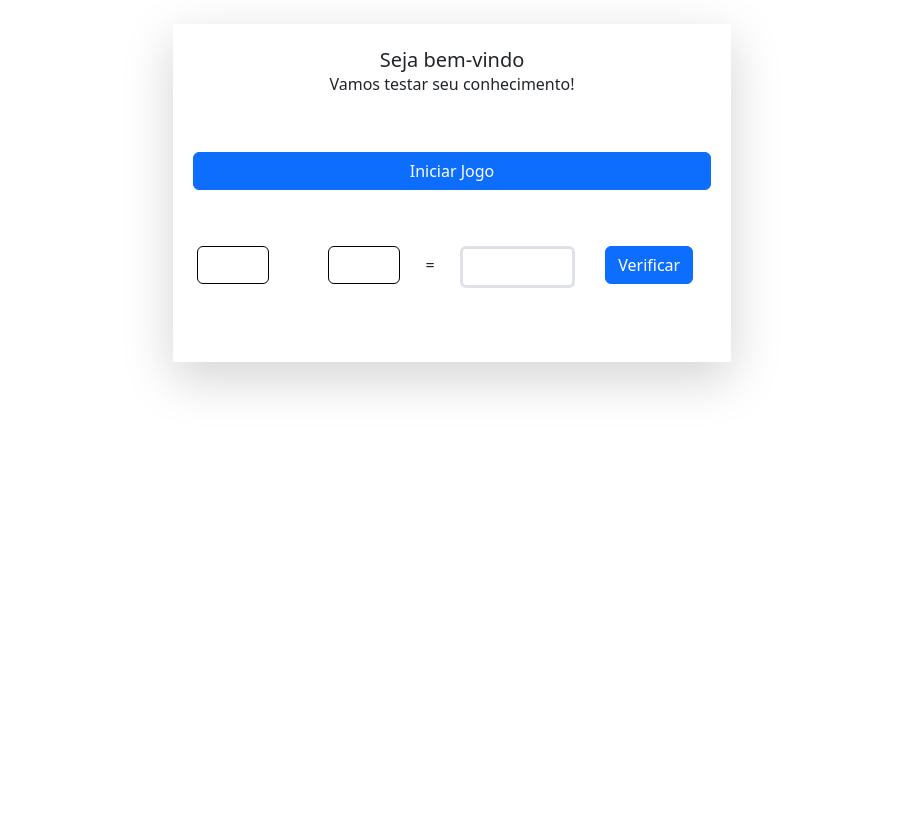
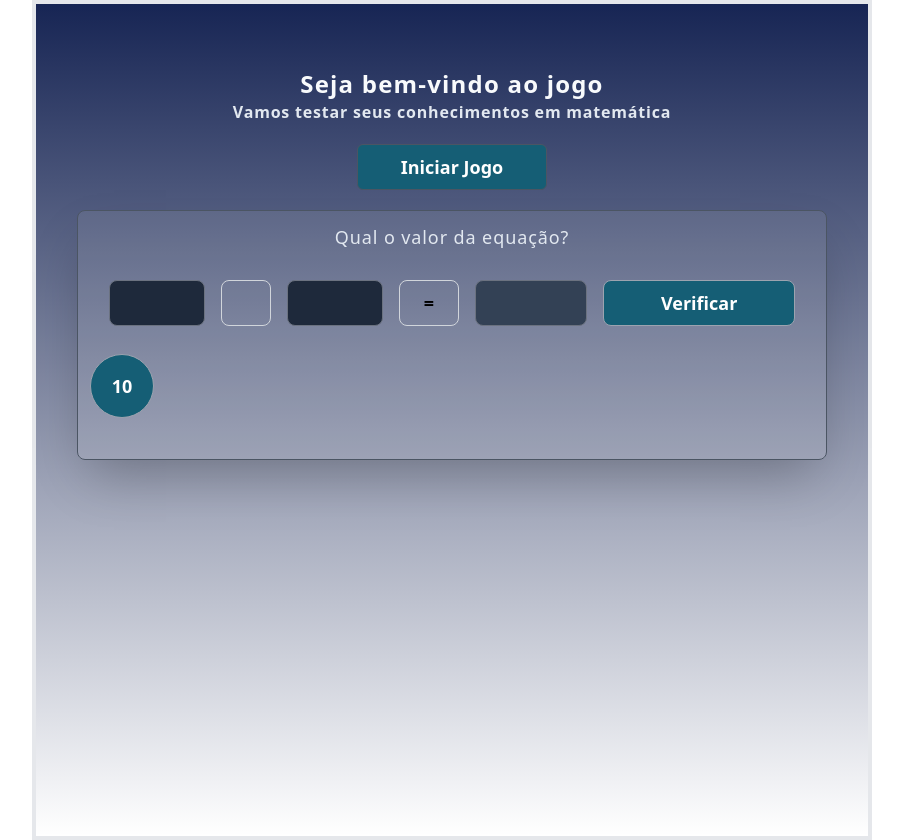
Before and after one commit to OberisSantos/jogo, a Django app: page / in a window 1280 px wide. Shown: the whole page, without its empty margins (188-1091 px from the left). Before the commit the page ends 393 px from the top, so only its background shows below. Run offline with Django 4.2, Linux system fonts and the light colour scheme; some libraries are stand-ins or nearby versions.

Commit message:
temporizador

```diff
--- a/jogo/templates/index.html
+++ b/jogo/templates/index.html
@@ -5,129 +5,177 @@
     <meta charset="UTF-8">
     <meta name="viewport" content="width=device-width, initial-scale=1.0">
     <title>Document</title>
-    <link href="https://cdn.jsdelivr.net/npm/bootstrap@5.3.2/dist/css/bootstrap.min.css" rel="stylesheet" integrity="sha384-T3c6CoIi6uLrA9TneNEoa7RxnatzjcDSCmG1MXxSR1GAsXEV/Dwwykc2MPK8M2HN" crossorigin="anonymous">
+    <!--<link href="https://cdn.jsdelivr.net/npm/bootstrap@5.3.2/dist/css/bootstrap.min.css" rel="stylesheet" integrity="sha384-T3c6CoIi6uLrA9TneNEoa7RxnatzjcDSCmG1MXxSR1GAsXEV/Dwwykc2MPK8M2HN" crossorigin="anonymous">-->
     <script src="http://code.jquery.com/jquery-2.0.3.js"></script>
+    <script src="https://cdn.tailwindcss.com"></script>
+    <script>
+        tailwind.config = {
+          theme: {
+            extend: {
+              colors: {
+                clifford: '#da373d',
+              }
+            }
+          }
+        }
+    </script>
+    <style type="text/tailwindcss">
+        @layer utilities {
+          .content-auto {
+            content-visibility: auto;
+          }
+        }
+    </style>
+
+
 </head>
 <body>
+    <section class="mx-auto box-content h-screen w-[800px] border-4 bg-gradient-to-b from-blue-950 p-4">
+        <article class="mx-auto mt-12 flex flex-col rounded-lg text-center">
+          <h2 class="text-2xl font-bold tracking-wider text-slate-50">Seja bem-vindo ao jogo</h2>
+          <p class="text-base font-semibold tracking-wider text-slate-200">Vamos testar seus conhecimentos em matemática</p>
+        </article>
 
-    <div class="container d-flex justify-content-center">
-        <div  class='row justify-content-center w-50'>
-            <div class="card-body mt-4 shadow-lg p-4 text-center">
-                <h5 class="card-title">Seja bem-vindo</h5>
-                <p class="card-text">Vamos testar seu conhecimento!</p>
-                <div class="row p-2 mb-5 mt-5">
-                    <button type="button" class="btn btn-primary" onclick=iniciarJogo()>Iniciar Jogo</button>
+        <div class="m-5 flex justify-center gap-3">
+          <button id="iniciarJogoBtn" class="w-1/4 rounded-md border border-gray-600 bg-cyan-800 py-2 text-lg font-bold text-white duration-200 hover:-translate-y-1 hover:scale-110 hover:bg-cyan-900">Iniciar Jogo</button>
+          <button id="pauseJogoBtn" class="w-1/4 rounded-md border border-gray-600 bg-amber-800 py-2 text-lg font-bold text-white duration-200 hover:-translate-y-1 hover:scale-110 hover:bg-amber-900" style="display: none;">Pausar Jogo</button>
         </div>
 
-
-                <form class="row g-3">
-                    <div class="col-2">
-                      <label for="numero_1" class="visually-hidden">Número 1</label>
-                      <input type="text" readonly class="form-control-plaintext border border-black rounded text-center" id="numero_1" value="">
-                    </div>
-                    <div class="col-1">
-                        <label for="operacao" class="visually-hidden border border-black rounded text-center">Número 1</label>
-                        <input type="text" readonly class="form-control-plaintext text-center" id="operacao" value="">
-                    </div>
-                    <div class="col-2">
-                        <label for="numero_2" class="visually-hidden">Número 2</label>
-                        <input type="number" readonly class="form-control-plaintext border border-black rounded text-center" id="numero_2" value="">
-                    </div>
-                    <div class="col-1">
-                        <label for="igual" class="visually-hidden">Número 1</label>
-                        <input type="text" readonly class="form-control-plaintext text-center" id="igual" value="=">
-                    </div>
-                    <div class="col-3">
-                        <label for="resposta" class="visually-hidden">Resposta</label>
-                        <input type="number" class="form-control border-3 rounded text-center" name="resposta" id = "resposta" value="">
+        <div id="operacaoCard" class="mx-auto flex h-[250px] w-[750px] flex-col justify-between space-y-5 rounded-lg border border-gray-600 bg-neutral-300 bg-opacity-10 p-3 shadow-2xl">
+          <div class="w-full">
+            <p class="text-center text-lg font-medium tracking-wider text-slate-200">Qual o valor da equação?</p>
           </div>
 
-                    <div class="col-3">
-                      <button type="button" class="btn btn-primary" id="verificar" onclick=verificarResposta() oninput="habilitarBotaoVerificar()">Verificar</button>
+          <div class="flex mx-auto space-x-4">
+            <span id="primeiroNu" class="w-24 text-center rounded-lg border border-gray-500 bg-slate-800  py-2 text-lg font-bold tracking-wide text-stone-50"></span>
+            <span id="operador" class="rounded-lg border border-gray-300 px-6 py-2 text-lg font-bold"></span>
+            <span id="segundoNu" class="text-center rounded-lg border border-gray-500 bg-slate-800 w-24 py-2 text-lg font-bold tracking-wide text-stone-50"></span>
+            <span class="rounded-lg border border-gray-300 px-6 py-2 text-lg font-bold">=</span>
+            <input id="respostaInput" class="text-center w-28 rounded-lg border border-gray-500 bg-slate-700 w-20 py-2 text-lg font-bold tracking-wide text-stone-50 hover:bg-slate-800" type="text" required disabled/>
+
+            <button id="verificarBtn" class="w-48 rounded-lg border border-gray-400 bg-cyan-800 py-2 text-lg font-bold text-white duration-200 hover:scale-110 hover:bg-cyan-900" disabled>Verificar</button>
           </div>
-                </form>
 
-                <div id="tempo"></div>
+          <div id="temporizador" class="font-bold text-white text-lg flex w-16 h-16 bg-cyan-800 rounded-full border border-gray-400 justify-center items-center">10
+          </div>
 
-                <div class="card-text alert mt-3" id="resposta-alerta" role="alert">   </div>
+          <div class="flex w-full justify-center">
+            <div style="display: none;" id="txtResposta" class="flex w-auto px-3 rounded-md bg-cyan-800 py-1 text-center text-sm tracking-wider text-slate-100"></p>
+          </div>
+        </div>
+      </section>
 
 
-            </div>
-        </div>
-    </div>
+    <script>
+        const iniciarJogoBtn = document.querySelector("#iniciarJogoBtn");
+        const pauseJogoBtn = document.querySelector("#pauseJogoBtn");
+        const primeiroNu = document.querySelector("#primeiroNu");
+        const segundoNu = document.querySelector("#segundoNu");
+        const operador = document.querySelector("#operador");
+        const respostaInput = document.getElementById("respostaInput");
+        const verificarBtn = document.querySelector("#verificarBtn");
+        const txtResposta = document.querySelector("#txtResposta");
+        const temporizador = document.querySelector("#temporizador");
 
-    <script>
-        var  valores;
+
+        iniciarJogoBtn.addEventListener("click", startJogo);
+        pauseJogoBtn.addEventListener("click", pauseJogo);
+        verificarBtn.addEventListener("click", verificarResposta);
+
+        iniciarJogoBtn.addEventListener("click", startTemporizador);
+        pauseJogoBtn.addEventListener("click", pauseTemporizador);
+
+
+        let dados;
+        let intervalo;
+        let isPause = false;
+        let segundos = 10;
+
+        function startTemporizador(){
+          isPause = false;
+          intervalo = setInterval(() => {
+            if(!isPause){
+              temporizador.textContent = segundos;
+              segundos--;
+              if(segundos < 0){
+                txtResposta.style.display = "block";
+                txtResposta.textContent = "Tempo esgotado";
+                verificarBtn.disabled = true;
+
+                pauseTemporizador();
+                setTimeout(() => {
+                  txtResposta.style.display = "none";
+                  startJogo();
+                  startTemporizador()
+                  verificarBtn.disabled = false;}, 2000);
+              }
+            }
+          },1000);
+        }
+
+        function pauseTemporizador(){
+          isPause = true;
+          clearInterval(intervalo);
+          segundos = 10
+        }
 
         function verificarResposta(){
-            var resposta = document.getElementById('resposta').value;
-            var resposta_certa = valores.resposta;
-            var resposta_alerta = document.getElementById('resposta-alerta');
+          if(respostaInput.value == ""){
+            respostaInput.focus();
+          }else{
+            pauseTemporizador();
 
-            if(resposta == resposta_certa){
-                resposta_alerta.innerText = "Resposta correta! Parabéns!";
-                resposta_alerta.classList.remove('alert-danger');
-                resposta_alerta.classList.add('alert-success');
+            var respostaSugerida = respostaInput.value;
+            var respostaCorreta = dados.resposta;
+            txtResposta.style.display = "block";
+            if(respostaSugerida == respostaCorreta){
+              txtResposta.textContent = "Resposta correta! Parabéns!";
+            }else{
+              txtResposta.textContent = "Resposta errada. A resposta certa é: " +respostaCorreta;
+            }
             setTimeout(() => {
-                    clearTimeout(neuTime);
-                    iniciarJogo()}, 2000);
-
-            }else{
-                resposta_alerta.innerText = "Resposta errada. A resposta certa é: " +resposta_certa;
-                resposta_alerta.classList.remove('alert-success');
-                resposta_alerta.classList.add('alert-danger');
-                setTimeout(() => {
-                    clearTimeout(neuTime);
-                    iniciarJogo()}, 2000);
-            }
+              txtResposta.style.display = "none";
+              startJogo();
+              startTemporizador()
+            }, 2000);
+          };
         }
 
+        function startJogo(){
+          iniciarJogoBtn.style.display = "none";
+          pauseJogoBtn.style.display = "block";
 
-        function contador(tempo){
-            var elementoTempo = document.getElementById('tempo');
-            if (tempo >= 0) {
-                elementoTempo.textContent = tempo;
-                tempo--;
-                console.log(tempo);
-                setTimeout(() => {contador(tempo)}, 1000); // Chama a função novamente após 1 segundo
-            }else{
-                elementoTempo.textContent = "Tempo exgotado";
-
-            }
-        }
-        function iniciarJogo(){
-
-            document.getElementById('resposta').value = "";
+          respostaInput.value= "";
+          verificarBtn.disabled = false;
+          respostaInput.disabled = false;
           $.ajax({
               url: "jogar",
               type: "get",
               datatype: "json",
               success: function(data){
-                    valores = data.resposta;
-                    document.getElementById('numero_1').value = valores.numero1;
-                    document.getElementById('numero_2').value = valores.numero2;
-                    document.getElementById('operacao').value = valores.operacao;
-                    const neuTime = setTimeout(() => {iniciarJogo()}, 10000);
+                  dados = data.resposta;
+                  primeiroNu.textContent = dados.numero1;
+                  segundoNu.textContent = dados.numero2;
+                  operador.textContent = dados.operacao;
+              }
+          });
         }
 
-            });
-
-        }
-
-        function habilitarBotaoVerificar() {
-            var respostaInput = document.getElementById('resposta');
-            var verificarBtn = document.getElementById('verificar');
-
-            if (respostaInput.value.trim() !== '') {
-                verificar.disabled = false; // Habilita o botão
-            } else {
-                verificar.disabled = true; // Desabilita o botão
-            }
+        function pauseJogo(){
+          iniciarJogoBtn.style.display = "block";
+          pauseJogoBtn.style.display = "none";
+          respostaInput.value= "";
+          primeiroNu.textContent = "";
+          segundoNu.textContent = "";
+          operador.textContent = "";
+          txtResposta.style.display = "none";
+          verificarBtn.disabled = true;
+          respostaInput.disabled = true;
         }
 
     </script>
 
-    <script src="https://cdn.jsdelivr.net/npm/bootstrap@5.3.2/dist/js/bootstrap.bundle.min.js" integrity="sha384-C6RzsynM9kWDrMNeT87bh95OGNyZPhcTNXj1NW7RuBCsyN/o0jlpcV8Qyq46cDfL" crossorigin="anonymous"></script>
+    <!--<script src="https://cdn.jsdelivr.net/npm/bootstrap@5.3.2/dist/js/bootstrap.bundle.min.js" integrity="sha384-C6RzsynM9kWDrMNeT87bh95OGNyZPhcTNXj1NW7RuBCsyN/o0jlpcV8Qyq46cDfL" crossorigin="anonymous"></script>-->
 
 </body>
 </html>
```
Also changed, not shown: jogo/templates/index01.html (added, +45 -0 lines), jogo/js/css/style.css (added). Lines whose indentation alone changed are shown as unchanged.
